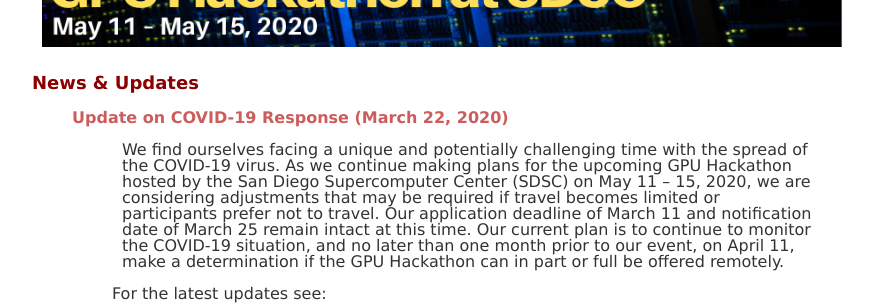
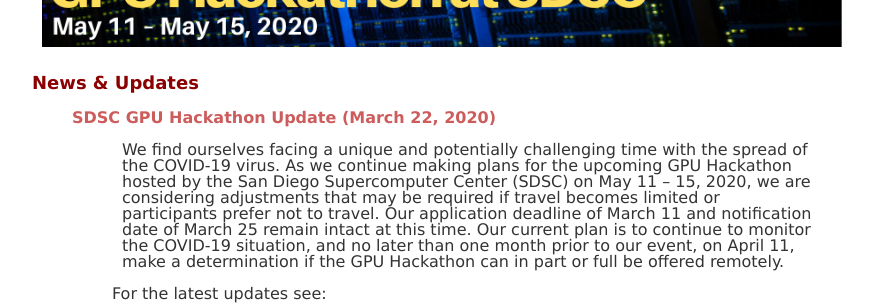
Before and after one commit to sdsc-hpc-training/sdsc-hpc-training.github.io, a Jekyll site: the page built from gpuhackathon/index.html, in a window 1280 px wide and 900 px high. Shown: the part 195-500 px from the top of the window, without its empty margins (198-1072 px from the left). Built offline with Jekyll 4.4.1, drawn with Linux system fonts in a browser that asks for light colours.

Commit message:
Update index.html

```diff
--- a/gpuhackathon/index.html
+++ b/gpuhackathon/index.html
@@ -11,7 +11,7 @@
 <tr><td align='left' valign='top'>
 <p class="news">News & Updates</p>
 <blockquote>
-<p class="newsitem">Update on COVID-19 Response (March 22, 2020)</p>
+<p class="newsitem">SDSC GPU Hackathon Update (March 22, 2020)</p>
 <p id="paral">We find ourselves facing a unique and potentially challenging time with the spread of the COVID-19 virus.
 As we continue making plans for the upcoming GPU Hackathon hosted by the San Diego Supercomputer Center
 (SDSC) on May 11 – 15, 2020, we are considering adjustments that may be required if travel becomes
```
